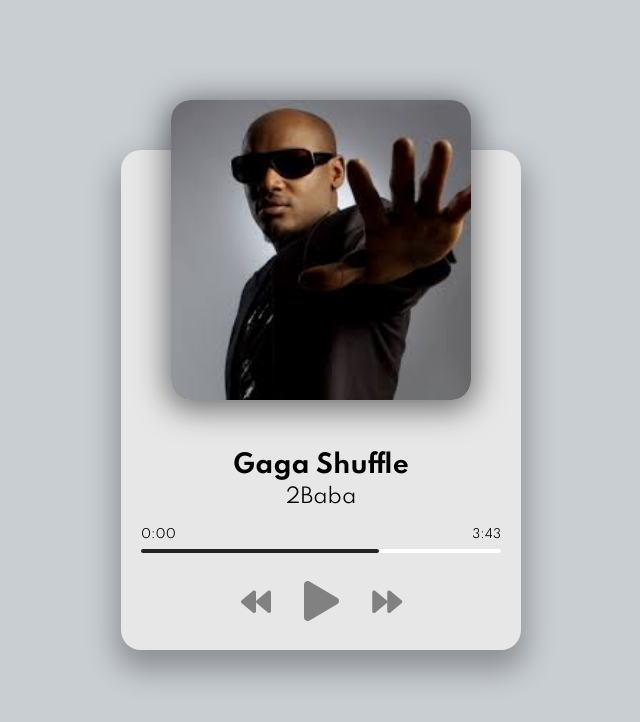
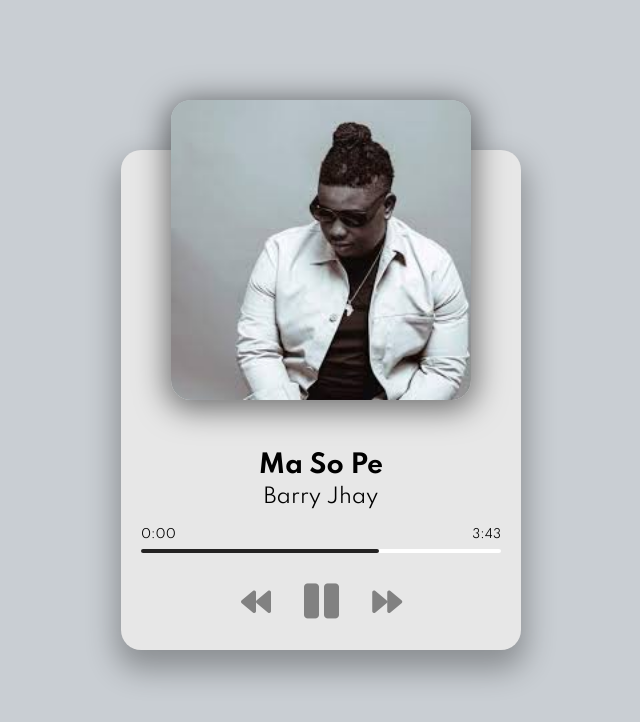
Before and after one commit to Habeeb-marcus/music-player, a plain HTML site: page index.html in a window 1280 px wide. Both pictures are taken after a click on the icon 575 px from the left and 602 px from the top of the page. Shown: the whole page, without its empty margins (319-959 px from the left). Drawn offline with Linux system fonts and the light colour scheme.

Commit message:
next and previous button function

```diff
--- a/script.js
+++ b/script.js
@@ -11,53 +11,65 @@ const nextBtn = document.getElementById('next');
 const songs = [
   {
     audio: '2Baba-Gaaga-Shuffle',
-    image: '2baba',
+    name: '2baba',
     displayName: 'Gaga Shuffle',
     artist: '2Baba',
   },
   {
     audio: '2Face-Appreciate-It',
-    image: '2face',
+    name: '2face',
     displayName: 'Appreciate it',
     artist: '2baba',
   },
   {
     audio: '6LACK-Disconnect',
-    image: '6lack ft. khalid',
+    name: '6lack ft. khalid',
     displayName: 'Disconnect',
     artist: '6lack',
   },
   {
     audio: '6LACK-ft-Future-East-Atlanta-Love-Letter',
-    image: '6lack',
+    name: '6lack',
     displayName: 'Love Letter',
     artist: '6lack',
   },
   {
     audio: '6LACK-ft-J-Cole-Pretty-Little-Fears',
-    image: '6lack',
+    name: '6lack',
     displayName: 'Pretty little fears',
     artist: '6lack',
   },
   {
     audio: '6LACK-ft-Khalid-Seasons',
-    image: '6lack',
+    name: '6lack',
     displayName: 'seasons',
     artist: '6lack',
   },
   {
     audio: '6LACK-Let-Her-Go',
-    image: '6lack',
+    name: '6lack',
     displayName: 'let her go',
     artist: '6lack',
   },
   {
     audio: '6LACK-Sorry',
-    image: '6lack',
+    name: '6lack',
     displayName: 'sorry',
     artist: '6lack',
   },
-  6LACK-Sorry
+  {
+    audio: 'Nico & Vinz - Am I Wrong',
+    name: 'album-art1',
+    displayName: 'Am i Wrong',
+    artist: 'Nico & Vinz',
+  },
+  {
+    audio: 'Barry-Jhay-Ma-So-Pe',
+    name: 'barry-jhay',
+    displayName: 'Ma So Pe',
+    artist: 'Barry Jhay',
+  },
+
 ];
 
 
@@ -85,3 +97,45 @@ function pauseSong() {
 
 // play or pause Event Listener
 playBtn.addEventListener('click', () => (isPlaying ? pauseSong() : playSong()));
+
+
+// Update DOM
+function loadSong(song) {
+  title.textContent = song.displayName;
+  artist.textContent = song.artist;
+  music.src = `music/${song.audio}.mp3`;
+  image.src = `image/${song.name}.jpg`;
+}
+
+// current song
+let songIndex = 0;
+
+// On LOad - Select First Song
+loadSong(songs[songIndex]);
+
+// Previous SOng
+function prevSong() {
+  songIndex--;
+  if (songIndex < 0) {
+    songIndex = songs.length -1;
+  }
+  loadSong(songs[songIndex]);
+  playSong();
+}
+
+// Next SOng
+function nextSong() {
+  songIndex++;
+  if (songIndex > songs.length - 1) {
+    songIndex = 0;
+  }
+  loadSong(songs[songIndex]);
+  playSong();
+}
+
+
+
+
+// Event Listeners
+prevBtn.addEventListener('click', prevSong);
+nextBtn.addEventListener('click', nextSong);
```
Also changed, not shown: index.html (line endings or trailing spaces).
